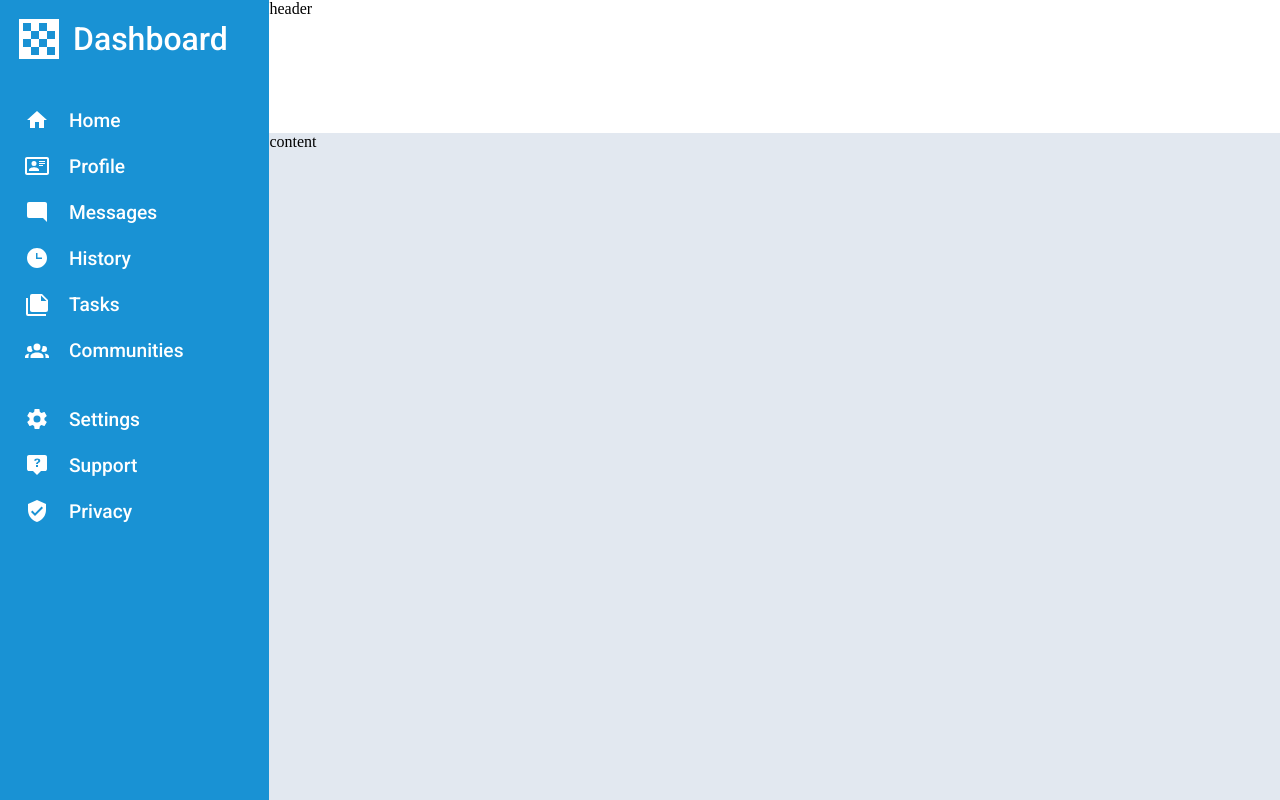
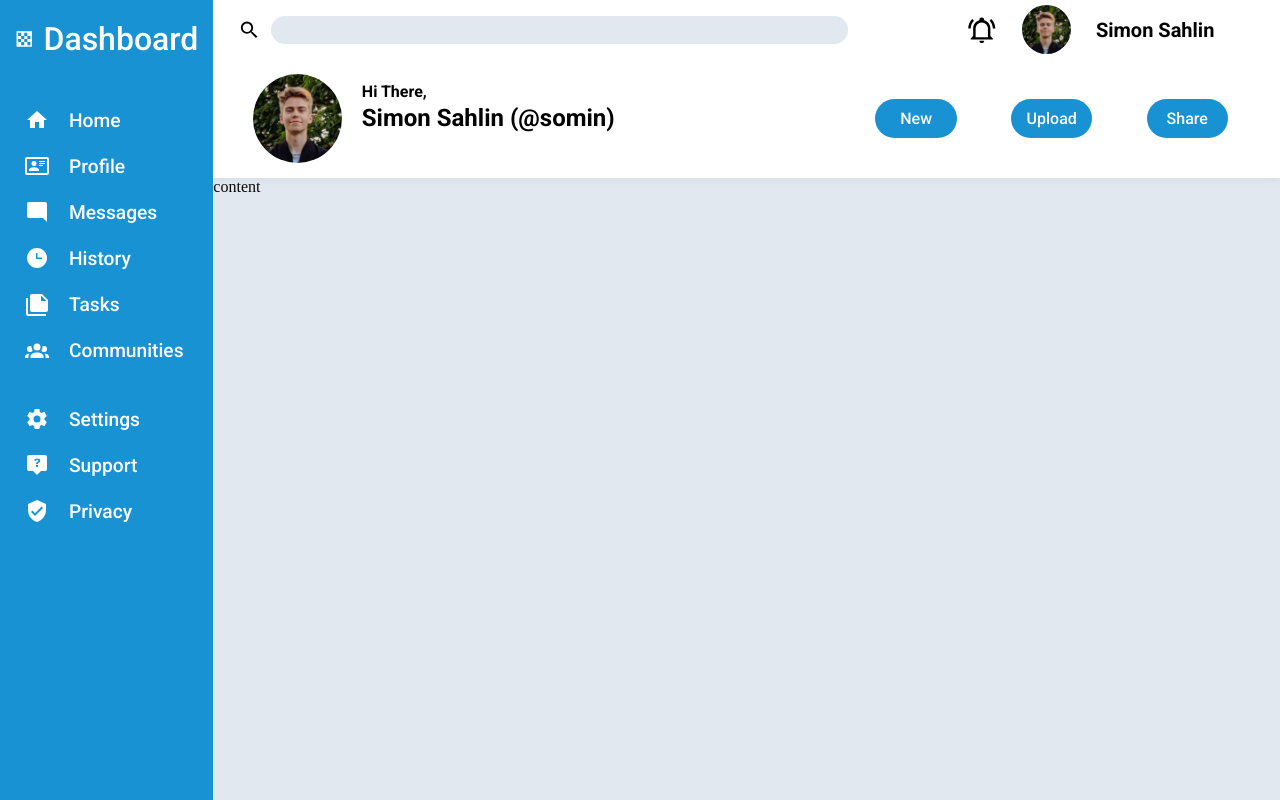
Before and after one commit to Simon-Sahlin/Admin-Panel-Demo, a plain HTML site: page index.html in a window 1280 px wide. Drawn offline with Linux system fonts and the light colour scheme.

Commit message:
Add header

```diff
--- a/index.html
+++ b/index.html
@@ -11,7 +11,35 @@
     <img id="overlay" src="https://cdn.statically.io/gh/TheOdinProject/curriculum/43cc6ab69fdfbef40d431a65677d2144668930ac/intermediate_html_css/grid/project_admin_dashboard/imgs/dashboard-project.png" alt="">
 
     <div id="container">
-        <div id="header">header</div>
+        <div class="shadow" id="header">
+            <div id="search">
+                <svg xmlns="http://www.w3.org/2000/svg" viewBox="0 0 24 24"><title>magnify</title><path d="M9.5,3A6.5,6.5 0 0,1 16,9.5C16,11.11 15.41,12.59 14.44,13.73L14.71,14H15.5L20.5,19L19,20.5L14,15.5V14.71L13.73,14.44C12.59,15.41 11.11,16 9.5,16A6.5,6.5 0 0,1 3,9.5A6.5,6.5 0 0,1 9.5,3M9.5,5C7,5 5,7 5,9.5C5,12 7,14 9.5,14C12,14 14,12 14,9.5C14,7 12,5 9.5,5Z" /></svg>
+                <input type="text">
+            </div>
+            <div id="profile">
+                <h4>Simon Sahlin</h4>
+                <img src="img/cv.jpg" alt="" srcset="">
+                <svg xmlns="http://www.w3.org/2000/svg" viewBox="0 0 24 24"><title>bell-ring-outline</title><path d="M10,21H14A2,2 0 0,1 12,23A2,2 0 0,1 10,21M21,19V20H3V19L5,17V11C5,7.9 7.03,5.17 10,4.29C10,4.19 10,4.1 10,4A2,2 0 0,1 12,2A2,2 0 0,1 14,4C14,4.1 14,4.19 14,4.29C16.97,5.17 19,7.9 19,11V17L21,19M17,11A5,5 0 0,0 12,6A5,5 0 0,0 7,11V18H17V11M19.75,3.19L18.33,4.61C20.04,6.3 21,8.6 21,11H23C23,8.07 21.84,5.25 19.75,3.19M1,11H3C3,8.6 3.96,6.3 5.67,4.61L4.25,3.19C2.16,5.25 1,8.07 1,11Z" /></svg>
+            </div>
+            <div id="greeting">
+                <img src="img/cv.jpg" alt="" srcset="">
+                <div>
+                    <h4>Hi There,</h4>
+                    <h2>Simon Sahlin (@somin)</h2>
+                </div>
+            </div>
+            <div id="buttons">
+                <div>
+                    <p>New</p>
+                </div>
+                <div>
+                    <p>Upload</p>
+                </div>
+                <div>
+                    <p>Share</p>
+                </div>
+            </div>
+        </div>
         <div id="sidebar">
             <div id="logo">
                 <svg xmlns="http://www.w3.org/2000/svg" viewBox="0 0 24 24"><title>checkerboard</title><path d="M2 2V22H22V2H2M20 12H16V16H20V20H16V16H12V20H8V16H4V12H8V8H4V4H8V8H12V4H16V8H20V12M16 8V12H12V8H16M12 12V16H8V12H12Z" /></svg>
--- a/style.css
+++ b/style.css
@@ -27,6 +27,10 @@
     font-family: "Roboto", sans-serif;
 }
 
+.shadow{
+    box-shadow: 0px 0px 10px var(--slate300);
+}
+
 #overlay{
     position: absolute;
     opacity: 0.0;
@@ -39,19 +43,106 @@
     width: 100vw;
     height: 100vh;
     display: grid;
-    grid-template-columns: 4fr 15fr;
-    grid-template-rows: 1fr 5fr;
+    grid-template-columns: 3fr 15fr;
+    grid-template-rows: 2fr 7fr;
+}
+
+#container > div{
+    overflow: hidden;
 }
 
 /* --------------------------------- Header --------------------------------- */
 
 #header{
+    z-index: 1;
     background-color: var(--slate0);
+    display: grid;
+    grid-template-columns: 3fr 2fr;
+    grid-template-rows: 2fr 4fr;
+    padding: 0px 25px;
 }
+
+#search{
+    display: flex;
+    justify-content: flex-start;
+    align-items: center;
+    gap: 10px;
+    height: 100%;
+}
+#search svg{
+    height: 1.5em;
+}
+#search input{
+    width: 100%;
+    background-color: var(--slate200);
+    outline: none;
+    border: none;
+    font-size: 1em;
+    padding: 5px;
+    border-radius: 99999px;
+}
+
+#greeting{
+    overflow: hidden;
+    display: flex;
+    gap: 20px;
+    padding: 15px;
+}
+#greeting img{
+    height: 100%;
+    border-radius: 100%;
+}
+#greeting div{
+    display: flex;
+    flex-direction: column;
+    gap: 3px;
+    padding-top: 8px;
+}
+
+#profile{
+    overflow: hidden;
+    display: flex;
+    flex-direction: row-reverse;
+    align-items: center;
+    gap:25px;
+    padding: 5px;
+    padding-right: 10%;
+}
+#profile img{
+    height: 100%;
+    border-radius: 100%;
+}
+#profile svg{
+    height: 60%;
+}
+#profile h4{
+    font-size: 1.25em;
+}
+
+#buttons{
+    display: flex;
+    justify-content: space-around;
+    align-items: center;
+}
+#buttons div{
+    background-color: var(--blue);
+    padding: 10px;
+    border-radius: 99999px;
+    width: 20%;
+    display: flex;
+    align-items: center;
+    justify-content: center;
+}
+#buttons p{
+    color: var(--slate0);
+    font-weight: 500;
+}
+
 
 /* --------------------------------- Sidebar -------------------------------- */
 
 #sidebar{
+    z-index: 2;
     grid-column: 1;
     grid-row: 1/3;
     background-color: var(--blue);
```
Also changed, not shown: img/cv.jpg (added).
